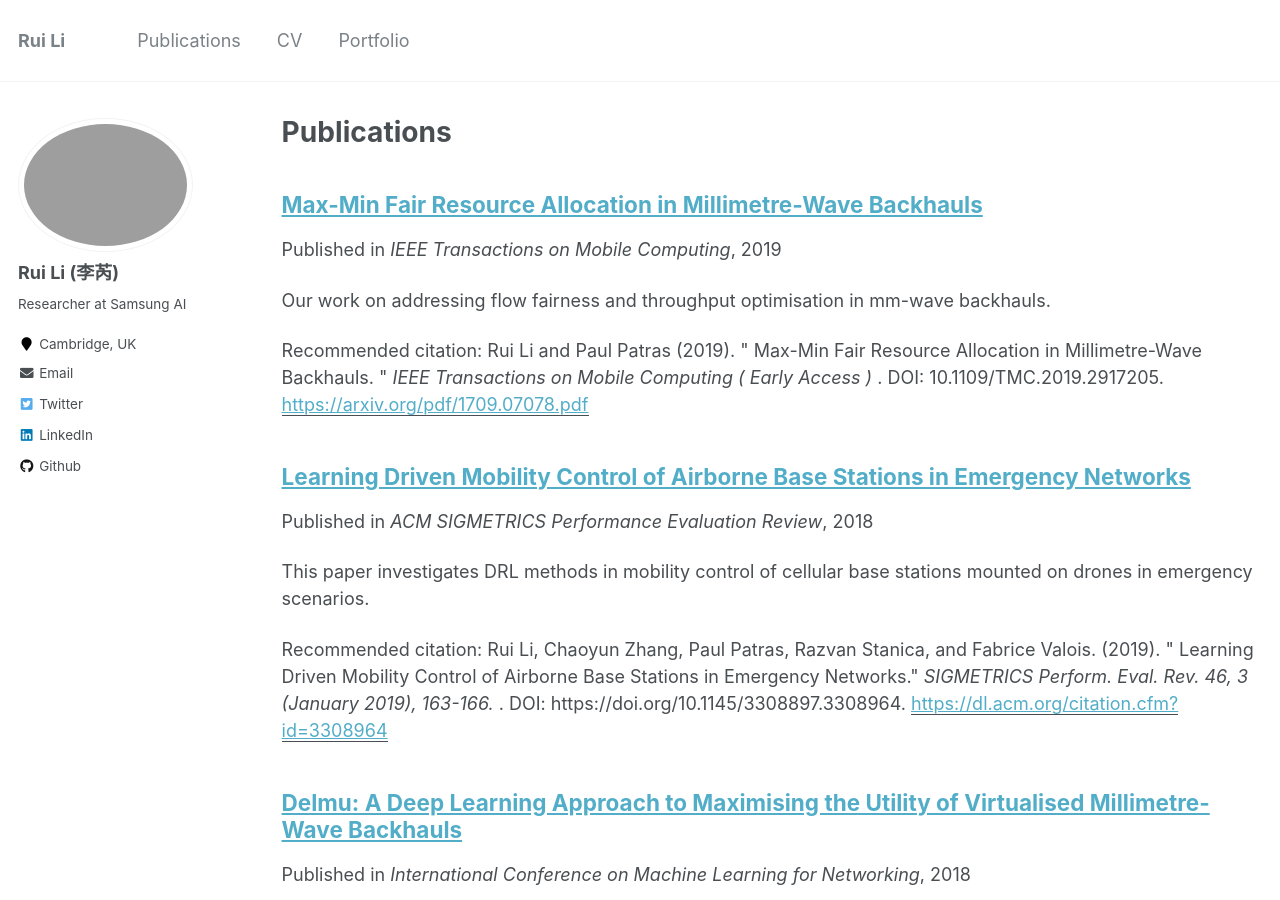
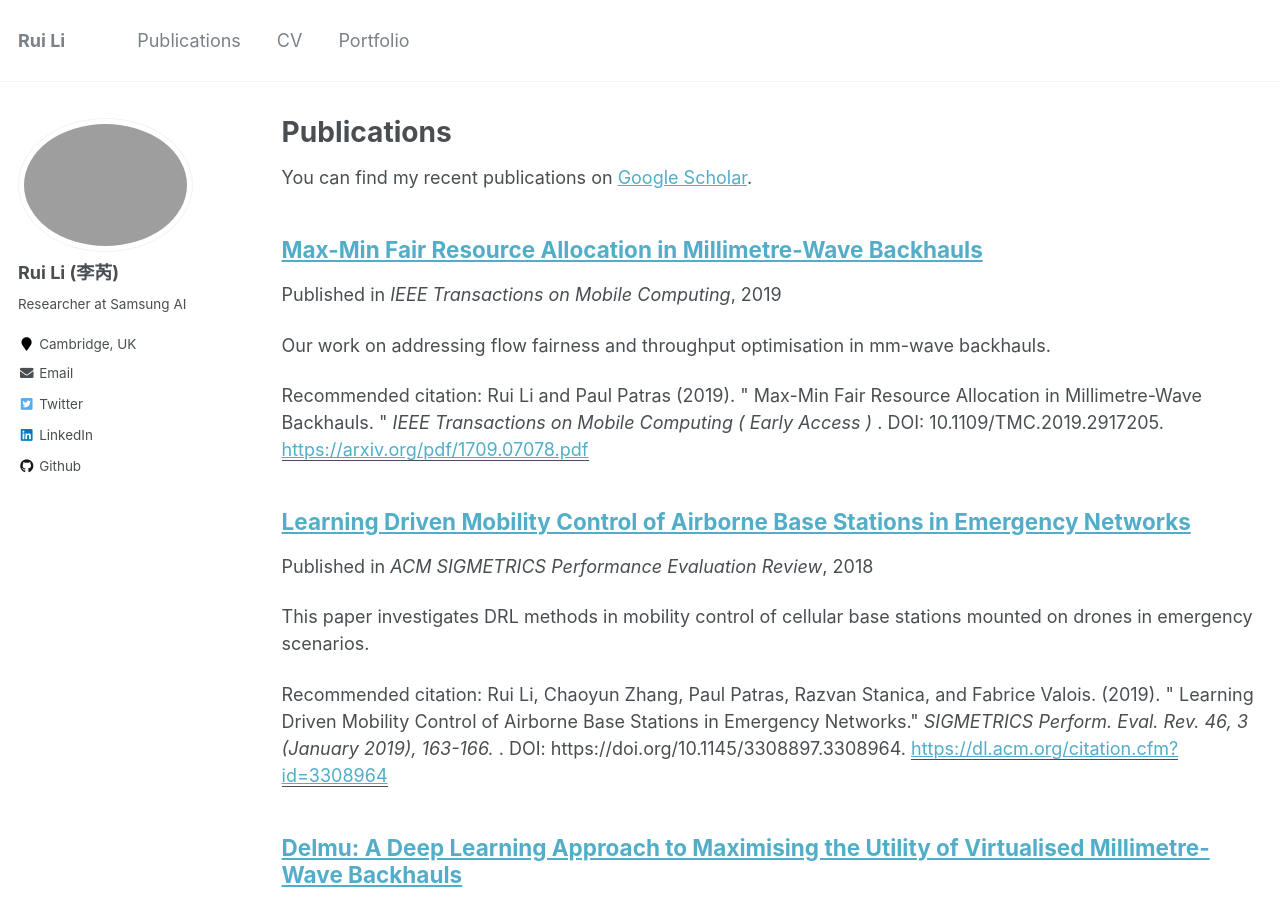
Before and after one commit to ruihuili/ruihuili.github.io, a Jekyll site: the page built from _pages/publications.md, in a window 1280 px wide and 900 px high. Built offline with Jekyll 4.4.1, drawn with Linux system fonts in a browser that asks for light colours.

Commit message:
Update publications.md

```diff
--- a/_pages/publications.md
+++ b/_pages/publications.md
@@ -5,9 +5,7 @@
 author_profile: true
 ---
 
-{% if author.googlescholar %}
-  You can also find my articles on <u><a href="{{author.googlescholar}}">my Google Scholar profile</a>.</u>
-{% endif %}
+You can find my recent publications on [Google Scholar](https://scholar.google.com/citations?user=N_FtHksAAAAJ&hl=en).
 
 {% include base_path %}
 
```
